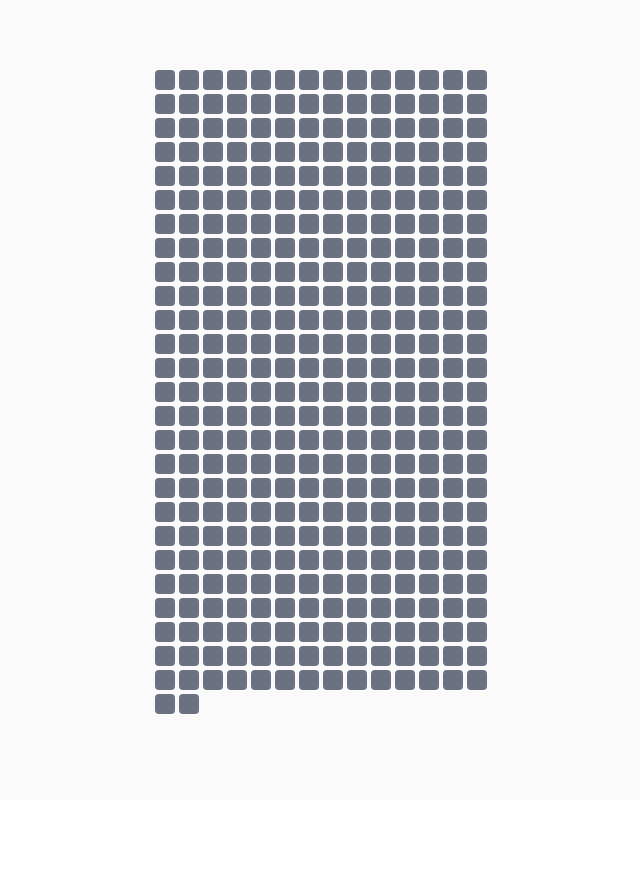
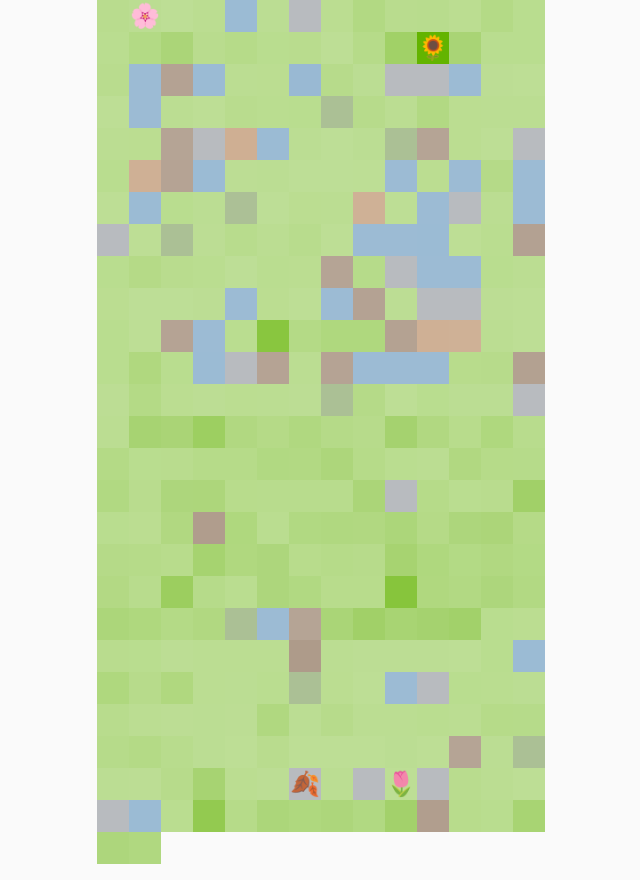
Before and after one commit to verisorry/our1096th.day, a Next.js app: page / in a window 1280 px wide. Shown: the whole page, without its empty margins (319-959 px from the left). Before the commit the page ends 800 px from the top, so only its background shows below. Built offline with nearby package versions, Linux system fonts and the light colour scheme.

Commit message:
feat(grid): added colours based on sentiment and frequency, added flowers for milestone

```diff
--- a/package.json
+++ b/package.json
@@ -11,7 +11,8 @@
   "dependencies": {
     "next": "16.0.10",
     "react": "19.2.1",
-    "react-dom": "19.2.1"
+    "react-dom": "19.2.1",
+    "react-icons": "^5.5.0"
   },
   "devDependencies": {
     "@tailwindcss/postcss": "^4",
--- a/src/components/MessageCalendar.tsx
+++ b/src/components/MessageCalendar.tsx
@@ -1,8 +1,9 @@
 // It takes your data and creates a grid of colored squares
 // Each square represents one day
 
+import { useMemo } from "react";
+
 interface DayData {
-//   id: number;
   date: string;
   messageCount: number;
   fromMe: number;
@@ -15,23 +16,86 @@ interface DayData {
   topEmoji: string;
   era: string;
   milestone: string | null;
-//   isApart: boolean;
 }
 
 interface MessageGridProps {
   data: DayData[];
 }
 
+// helper for colour logic
+const getCellStyle = (day: DayData, maxMessages: number) => {
+    // if no message
+    if (day.messageCount === 0) {
+        return {
+            backgroundColor: 'rgba(31, 41, 55, 0.3)',
+        };
+    }
+
+    const compound = day.sentiment.compound;
+    let rgb;
+
+    // if very negative
+    if (compound < -0.3) rgb = '81, 38, 1';
+
+    // if negative
+    else if (compound < -0.05) rgb = '145, 70, 3';
+
+    // if neutral
+    else if (compound <= 0.05) rgb = '15, 94, 156';
+
+    // if positive
+    else if (compound <= 0.3) rgb = '56, 106, 0';
+
+    // if very positive
+    else rgb = '99, 180, 0';
+
+    // opacity based on message count
+    const opacity = 0.4 + (day.messageCount / maxMessages) * 0.6;
+
+    return { backgroundColor: `rgba(${rgb}, ${opacity})` };
+}
+
+const getFlower = (index: number) => {
+    // const flowers = ['❋','❀', '✿', '❁', '❃', '᪥', '𖠇', '❊', '✺', '🪷', '🌸', '🌷', '🌻', '🌼', '🪻', '🍂']
+    const flowers = ['🪷', '🌸', '🌷', '🌻', '🌼', '🪻', '🍂']
+
+    return flowers[index % flowers.length]
+}
+
 export default function MessageCalendar({ data }: MessageGridProps) {
+    const maxMessages = useMemo(() =>
+        Math.max(...data.map(d => d.messageCount)),
+        [data]
+    );
+
     return (
-        <div className="relative w-full overflow-x-auto pb-4">
-            <div className="grid gap-1 w-fit mx-auto" style={{ gridTemplateColumns: 'repeat(14, minmax(0, 1fr))' }}>
+        <div className="relative w-full pb-4">
+            <div className="grid w-fit mx-auto" style={{ gridTemplateColumns: 'repeat(14, minmax(0, 1fr))' }}>
                 {data.map((day, index) => {
+                    const style = getCellStyle(day, maxMessages);
+
                     return (
                         <div
                             key={day.date}
-                            className="w-5 h-5 rounded cursor-pointer transition-transform hover:scale-110 hover:z-10 bg-gray-500"
+                            className={`
+                                w-8 h-8
+                                cursor-pointer
+                                transition-transform
+                                hover:scale-110
+                                hover:z-10
+                                text-center
+                                align-middle
+                                leading-8
+                                `}
+                            style={style}
                             >
+
+                                {/* grow a flower if a milestone */}
+                                {
+                                (day.milestone)
+                                    ? <span className="text-2xl"> {getFlower(index)} </span>
+                                    : null
+                                }
 
                         </div>
                     )
@@ -39,7 +103,4 @@ export default function MessageCalendar({ data }: MessageGridProps) {
             </div>
         </div>
     )
-
-
-
 }
```
Also changed, not shown: 1 other file (tests, documents, lock files or other folders).
